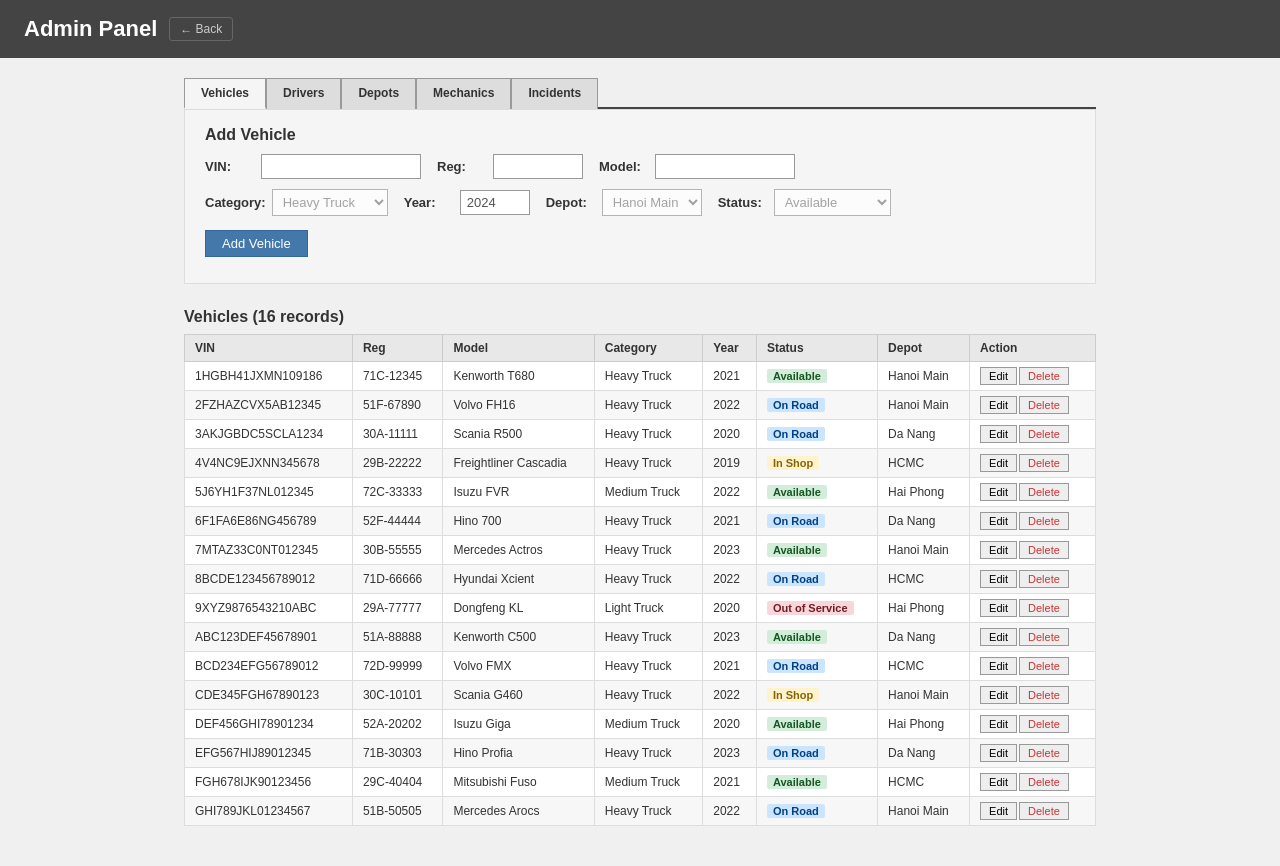
After one commit to Skibidiboi2000/COS20031-Database-Design-Project, a PHP site: page /admin.html in a window 1280 px wide. The commit adds this page. Run offline with PHP 8.4, Linux system fonts and the light colour scheme.

Commit message:
Add admin, customer, driver pages: implement tab navigation, forms, and data tables across roles
- Add admin panel with Vehicles/Drivers/Depots/Mechanics/Incidents tabs
- Add customer portal with read-only vehicle tracking and incident reports
- Add driver page with mission assignment and incident reporting
- Fix header back button alignment using flexbox
- Convert login Sign In buttons to anchor links for navigation

```diff
--- /dev/null
+++ b/frontend/admin.html
@@ -0,0 +1,265 @@
+<!DOCTYPE html>
+<html lang="en">
+<head>
+<meta charset="UTF-8">
+<meta name="viewport" content="width=device-width,initial-scale=1.0">
+<title>Admin Panel — Fleet Management</title>
+<link rel="stylesheet" href="style.css">
+</head>
+<body>
+
+<div class="header"><h1>Admin Panel</h1><a href="login.html" class="back">&larr; Back</a></div>
+
+<div class="wrap">
+
+<input type="radio" name="tab" id="tab1" class="tab-input" checked>
+<input type="radio" name="tab" id="tab2" class="tab-input">
+<input type="radio" name="tab" id="tab3" class="tab-input">
+<input type="radio" name="tab" id="tab4" class="tab-input">
+<input type="radio" name="tab" id="tab5" class="tab-input">
+
+<div class="tabs">
+  <label for="tab1">Vehicles</label>
+  <label for="tab2">Drivers</label>
+  <label for="tab3">Depots</label>
+  <label for="tab4">Mechanics</label>
+  <label for="tab5">Incidents</label>
+</div>
+
+<!-- ==================== VEHICLES ==================== -->
+<div id="content1" class="tab-content">
+  <div class="form-section">
+    <h2>Add Vehicle</h2>
+    <div class="form-row">
+      <div class="form-group"><label>VIN:</label><input type="text" style="width:160px" disabled></div>
+      <div class="form-group"><label>Reg:</label><input type="text" style="width:90px" disabled></div>
+      <div class="form-group"><label>Model:</label><input type="text" style="width:140px" disabled></div>
+    </div>
+    <div class="form-row">
+      <div class="form-group">
+        <label>Category:</label>
+        <select disabled><option>Heavy Truck</option><option>Medium Truck</option><option>Light Truck</option></select>
+      </div>
+      <div class="form-group"><label>Year:</label><input type="number" value="2024" style="width:70px" disabled></div>
+      <div class="form-group">
+        <label>Depot:</label>
+        <select disabled><option>Hanoi Main</option><option>HCMC</option><option>Da Nang</option><option>Hai Phong</option></select>
+      </div>
+      <div class="form-group">
+        <label>Status:</label>
+        <select disabled><option>Available</option><option>On Road</option><option>In Shop</option><option>Out of Service</option></select>
+      </div>
+    </div>
+    <div class="form-row">
+      <button class="form-btn primary" disabled>Add Vehicle</button>
+    </div>
+  </div>
+
+  <div class="table-section">
+    <h2>Vehicles (16 records)</h2>
+    <table>
+      <thead><tr><th>VIN</th><th>Reg</th><th>Model</th><th>Category</th><th>Year</th><th>Status</th><th>Depot</th><th>Action</th></tr></thead>
+      <tbody>
+        <tr><td>1HGBH41JXMN109186</td><td>71C-12345</td><td>Kenworth T680</td><td>Heavy Truck</td><td>2021</td><td><span class="badge avail">Available</span></td><td>Hanoi Main</td><td><button class="action-btn">Edit</button><button class="action-btn del">Delete</button></td></tr>
+        <tr><td>2FZHAZCVX5AB12345</td><td>51F-67890</td><td>Volvo FH16</td><td>Heavy Truck</td><td>2022</td><td><span class="badge road">On Road</span></td><td>Hanoi Main</td><td><button class="action-btn">Edit</button><button class="action-btn del">Delete</button></td></tr>
+        <tr><td>3AKJGBDC5SCLA1234</td><td>30A-11111</td><td>Scania R500</td><td>Heavy Truck</td><td>2020</td><td><span class="badge road">On Road</span></td><td>Da Nang</td><td><button class="action-btn">Edit</button><button class="action-btn del">Delete</button></td></tr>
+        <tr><td>4V4NC9EJXNN345678</td><td>29B-22222</td><td>Freightliner Cascadia</td><td>Heavy Truck</td><td>2019</td><td><span class="badge shop">In Shop</span></td><td>HCMC</td><td><button class="action-btn">Edit</button><button class="action-btn del">Delete</button></td></tr>
+        <tr><td>5J6YH1F37NL012345</td><td>72C-33333</td><td>Isuzu FVR</td><td>Medium Truck</td><td>2022</td><td><span class="badge avail">Available</span></td><td>Hai Phong</td><td><button class="action-btn">Edit</button><button class="action-btn del">Delete</button></td></tr>
+        <tr><td>6F1FA6E86NG456789</td><td>52F-44444</td><td>Hino 700</td><td>Heavy Truck</td><td>2021</td><td><span class="badge road">On Road</span></td><td>Da Nang</td><td><button class="action-btn">Edit</button><button class="action-btn del">Delete</button></td></tr>
+        <tr><td>7MTAZ33C0NT012345</td><td>30B-55555</td><td>Mercedes Actros</td><td>Heavy Truck</td><td>2023</td><td><span class="badge avail">Available</span></td><td>Hanoi Main</td><td><button class="action-btn">Edit</button><button class="action-btn del">Delete</button></td></tr>
+        <tr><td>8BCDE123456789012</td><td>71D-66666</td><td>Hyundai Xcient</td><td>Heavy Truck</td><td>2022</td><td><span class="badge road">On Road</span></td><td>HCMC</td><td><button class="action-btn">Edit</button><button class="action-btn del">Delete</button></td></tr>
+        <tr><td>9XYZ9876543210ABC</td><td>29A-77777</td><td>Dongfeng KL</td><td>Light Truck</td><td>2020</td><td><span class="badge oos">Out of Service</span></td><td>Hai Phong</td><td><button class="action-btn">Edit</button><button class="action-btn del">Delete</button></td></tr>
+        <tr><td>ABC123DEF45678901</td><td>51A-88888</td><td>Kenworth C500</td><td>Heavy Truck</td><td>2023</td><td><span class="badge avail">Available</span></td><td>Da Nang</td><td><button class="action-btn">Edit</button><button class="action-btn del">Delete</button></td></tr>
+        <tr><td>BCD234EFG56789012</td><td>72D-99999</td><td>Volvo FMX</td><td>Heavy Truck</td><td>2021</td><td><span class="badge road">On Road</span></td><td>HCMC</td><td><button class="action-btn">Edit</button><button class="action-btn del">Delete</button></td></tr>
+        <tr><td>CDE345FGH67890123</td><td>30C-10101</td><td>Scania G460</td><td>Heavy Truck</td><td>2022</td><td><span class="badge shop">In Shop</span></td><td>Hanoi Main</td><td><button class="action-btn">Edit</button><button class="action-btn del">Delete</button></td></tr>
+        <tr><td>DEF456GHI78901234</td><td>52A-20202</td><td>Isuzu Giga</td><td>Medium Truck</td><td>2020</td><td><span class="badge avail">Available</span></td><td>Hai Phong</td><td><button class="action-btn">Edit</button><button class="action-btn del">Delete</button></td></tr>
+        <tr><td>EFG567HIJ89012345</td><td>71B-30303</td><td>Hino Profia</td><td>Heavy Truck</td><td>2023</td><td><span class="badge road">On Road</span></td><td>Da Nang</td><td><button class="action-btn">Edit</button><button class="action-btn del">Delete</button></td></tr>
+        <tr><td>FGH678IJK90123456</td><td>29C-40404</td><td>Mitsubishi Fuso</td><td>Medium Truck</td><td>2021</td><td><span class="badge avail">Available</span></td><td>HCMC</td><td><button class="action-btn">Edit</button><button class="action-btn del">Delete</button></td></tr>
+        <tr><td>GHI789JKL01234567</td><td>51B-50505</td><td>Mercedes Arocs</td><td>Heavy Truck</td><td>2022</td><td><span class="badge road">On Road</span></td><td>Hanoi Main</td><td><button class="action-btn">Edit</button><button class="action-btn del">Delete</button></td></tr>
+      </tbody>
+    </table>
+  </div>
+</div>
+
+<!-- ==================== DRIVERS ==================== -->
+<div id="content2" class="tab-content">
+  <div class="form-section">
+    <h2>Add Driver</h2>
+    <div class="form-row">
+      <div class="form-group"><label>Name:</label><input type="text" style="width:160px" disabled></div>
+      <div class="form-group"><label>Licence:</label><select disabled><option>Class C</option><option>Class D</option><option>Class E</option></select></div>
+      <div class="form-group"><label>Contact:</label><input type="text" style="width:130px" disabled></div>
+    </div>
+    <div class="form-row">
+      <div class="form-group"><label>Depot:</label><select disabled><option>Hanoi Main</option><option>HCMC</option><option>Da Nang</option><option>Hai Phong</option></select></div>
+      <div class="form-group"><label>Status:</label><select disabled><option>Active</option><option>Suspended</option><option>On Leave</option></select></div>
+      <div class="form-group"><label>Score:</label><input type="number" value="100" min="0" max="100" style="width:60px" disabled></div>
+    </div>
+    <div class="form-row"><button class="form-btn primary" disabled>Add Driver</button></div>
+  </div>
+
+  <div class="table-section">
+    <h2>Drivers (10 records)</h2>
+    <table>
+      <thead><tr><th>ID</th><th>Name</th><th>Licence</th><th>Contact</th><th>Depot</th><th>Status</th><th>Score</th><th>Action</th></tr></thead>
+      <tbody>
+        <tr><td>D-0001</td><td>Nguyen Van An</td><td>Class E</td><td>+84 912 345 678</td><td>Hanoi Main</td><td>Active</td><td><span class="badge good">94</span></td><td><button class="action-btn">Edit</button><button class="action-btn del">Delete</button></td></tr>
+        <tr><td>D-0002</td><td>Tran Thi Binh</td><td>Class E</td><td>+84 913 456 789</td><td>HCMC</td><td>Active</td><td><span class="badge good">88</span></td><td><button class="action-btn">Edit</button><button class="action-btn del">Delete</button></td></tr>
+        <tr><td>D-0003</td><td>Le Van Cuong</td><td>Class D</td><td>+84 914 567 890</td><td>Da Nang</td><td>Active</td><td><span class="badge fair">76</span></td><td><button class="action-btn">Edit</button><button class="action-btn del">Delete</button></td></tr>
+        <tr><td>D-0004</td><td>Pham Van Dung</td><td>Class E</td><td>+84 915 678 901</td><td>Hai Phong</td><td>Suspended</td><td><span class="badge poor">45</span></td><td><button class="action-btn">Edit</button><button class="action-btn del">Delete</button></td></tr>
+        <tr><td>D-0005</td><td>Hoang Thi Em</td><td>Class C</td><td>+84 916 789 012</td><td>Hanoi Main</td><td>Active</td><td><span class="badge good">97</span></td><td><button class="action-btn">Edit</button><button class="action-btn del">Delete</button></td></tr>
+        <tr><td>D-0006</td><td>Vu Van Phong</td><td>Class E</td><td>+84 917 890 123</td><td>HCMC</td><td>Active</td><td><span class="badge fair">82</span></td><td><button class="action-btn">Edit</button><button class="action-btn del">Delete</button></td></tr>
+        <tr><td>D-0007</td><td>Dang Thi Gam</td><td>Class D</td><td>+84 918 901 234</td><td>Da Nang</td><td>On Leave</td><td><span class="badge fair">70</span></td><td><button class="action-btn">Edit</button><button class="action-btn del">Delete</button></td></tr>
+        <tr><td>D-0008</td><td>Bui Van Huy</td><td>Class E</td><td>+84 919 012 345</td><td>Hanoi Main</td><td>Active</td><td><span class="badge good">91</span></td><td><button class="action-btn">Edit</button><button class="action-btn del">Delete</button></td></tr>
+        <tr><td>D-0009</td><td>Nguyen Thi Hien</td><td>Class C</td><td>+84 920 123 456</td><td>Hai Phong</td><td>Active</td><td><span class="badge good">85</span></td><td><button class="action-btn">Edit</button><button class="action-btn del">Delete</button></td></tr>
+        <tr><td>D-0010</td><td>Tran Van Khoa</td><td>Class E</td><td>+84 921 234 567</td><td>HCMC</td><td>Active</td><td><span class="badge fair">79</span></td><td><button class="action-btn">Edit</button><button class="action-btn del">Delete</button></td></tr>
+      </tbody>
+    </table>
+  </div>
+</div>
+
+<!-- ==================== DEPOTS ==================== -->
+<div id="content3" class="tab-content">
+  <div class="form-section">
+    <h2>Add Depot</h2>
+    <div class="form-row">
+      <div class="form-group"><label>Name:</label><input type="text" style="width:160px" disabled></div>
+      <div class="form-group"><label>Location:</label><input type="text" style="width:200px" disabled></div>
+    </div>
+    <div class="form-row"><button class="form-btn primary" disabled>Add Depot</button></div>
+  </div>
+
+  <div class="table-section">
+    <h2>Depots (4 records)</h2>
+    <table>
+      <thead><tr><th>ID</th><th>Name</th><th>Location</th><th>Vehicles</th><th>Drivers</th><th>Mechanics</th><th>Action</th></tr></thead>
+      <tbody>
+        <tr><td>1</td><td>Hanoi Main</td><td>Long Bien, Hanoi</td><td>42</td><td>28</td><td>8</td><td><button class="action-btn">Edit</button><button class="action-btn del">Delete</button></td></tr>
+        <tr><td>2</td><td>HCMC</td><td>Binh Tan, Ho Chi Minh City</td><td>36</td><td>24</td><td>6</td><td><button class="action-btn">Edit</button><button class="action-btn del">Delete</button></td></tr>
+        <tr><td>3</td><td>Da Nang</td><td>Lien Chieu, Da Nang</td><td>24</td><td>16</td><td>5</td><td><button class="action-btn">Edit</button><button class="action-btn del">Delete</button></td></tr>
+        <tr><td>4</td><td>Hai Phong</td><td>Ngo Quyen, Hai Phong</td><td>18</td><td>12</td><td>6</td><td><button class="action-btn">Edit</button><button class="action-btn del">Delete</button></td></tr>
+      </tbody>
+    </table>
+  </div>
+</div>
+
+<!-- ==================== MECHANICS ==================== -->
+<div id="content4" class="tab-content">
+  <div class="form-section">
+    <h2>Add Mechanic</h2>
+    <div class="form-row">
+      <div class="form-group"><label>Name:</label><input type="text" style="width:160px" disabled></div>
+      <div class="form-group"><label>Contact:</label><input type="text" style="width:130px" disabled></div>
+      <div class="form-group"><label>Depot:</label><select disabled><option>Hanoi Main</option><option>HCMC</option><option>Da Nang</option><option>Hai Phong</option></select></div>
+    </div>
+    <div class="form-row">
+      <div class="form-group"><label>Specialization:</label><input type="text" style="width:140px" disabled></div>
+      <div class="form-group"><label>Hire Date:</label><input type="date" disabled></div>
+    </div>
+    <div class="form-row"><button class="form-btn primary" disabled>Add Mechanic</button></div>
+  </div>
+
+  <div class="table-section">
+    <h2>Mechanics (6 records)</h2>
+    <table>
+      <thead><tr><th>ID</th><th>Name</th><th>Contact</th><th>Depot</th><th>Specialization</th><th>Hire Date</th><th>Action</th></tr></thead>
+      <tbody>
+        <tr><td>M-0001</td><td>Tran Minh Tu</td><td>+84 931 000 111</td><td>Hanoi Main</td><td>Engine</td><td>2020-03-15</td><td><button class="action-btn">Edit</button><button class="action-btn del">Delete</button></td></tr>
+        <tr><td>M-0002</td><td>Nguyen Duc Thang</td><td>+84 932 000 222</td><td>Hanoi Main</td><td>Transmission</td><td>2019-06-20</td><td><button class="action-btn">Edit</button><button class="action-btn del">Delete</button></td></tr>
+        <tr><td>M-0003</td><td>Pham Hong Son</td><td>+84 933 000 333</td><td>HCMC</td><td>Electrical</td><td>2021-01-10</td><td><button class="action-btn">Edit</button><button class="action-btn del">Delete</button></td></tr>
+        <tr><td>M-0004</td><td>Vo Thanh Nam</td><td>+84 934 000 444</td><td>HCMC</td><td>Brake System</td><td>2020-08-05</td><td><button class="action-btn">Edit</button><button class="action-btn del">Delete</button></td></tr>
+        <tr><td>M-0005</td><td>Hoang Duc Long</td><td>+84 935 000 555</td><td>Da Nang</td><td>Engine</td><td>2022-02-14</td><td><button class="action-btn">Edit</button><button class="action-btn del">Delete</button></td></tr>
+        <tr><td>M-0006</td><td>Le Quoc Bao</td><td>+84 936 000 666</td><td>Hai Phong</td><td>Hydraulics</td><td>2021-05-22</td><td><button class="action-btn">Edit</button><button class="action-btn del">Delete</button></td></tr>
+      </tbody>
+    </table>
+  </div>
+</div>
+
+<!-- ==================== INCIDENTS ==================== -->
+<div id="content5" class="tab-content">
+  <div class="form-section">
+    <h2>Report Incident</h2>
+    <div class="form-row">
+      <div class="form-group"><label>Date:</label><input type="date" disabled></div>
+      <div class="form-group">
+        <label>Type:</label>
+        <select disabled><option>Collision</option><option>Breakdown</option><option>Fire</option><option>Theft</option><option>Injury</option><option>Load Spill</option><option>Mechanical Failure</option></select>
+      </div>
+      <div class="form-group">
+        <label>Severity:</label>
+        <select disabled><option>Minor</option><option>Major</option><option>Critical</option></select>
+      </div>
+    </div>
+    <div class="form-row">
+      <div class="form-group">
+        <label>Vehicle:</label>
+        <select disabled>
+          <option>1HGBH41JXMN109186 — Kenworth T680</option>
+          <option>2FZHAZCVX5AB12345 — Volvo FH16</option>
+          <option>3AKJGBDC5SCLA1234 — Scania R500</option>
+          <option>4V4NC9EJXNN345678 — Freightliner Cascadia</option>
+          <option>5J6YH1F37NL012345 — Isuzu FVR</option>
+          <option>6F1FA6E86NG456789 — Hino 700</option>
+          <option>7MTAZ33C0NT012345 — Mercedes Actros</option>
+          <option>8BCDE123456789012 — Hyundai Xcient</option>
+          <option>9XYZ9876543210ABC — Dongfeng KL</option>
+          <option>ABC123DEF45678901 — Kenworth C500</option>
+          <option>BCD234EFG56789012 — Volvo FMX</option>
+          <option>CDE345FGH67890123 — Scania G460</option>
+          <option>DEF456GHI78901234 — Isuzu Giga</option>
+          <option>EFG567HIJ89012345 — Hino Profia</option>
+          <option>FGH678IJK90123456 — Mitsubishi Fuso</option>
+          <option>GHI789JKL01234567 — Mercedes Arocs</option>
+        </select>
+      </div>
+      <div class="form-group">
+        <label>Driver:</label>
+        <select disabled>
+          <option>Nguyen Van An (D-0001)</option>
+          <option>Tran Thi Binh (D-0002)</option>
+          <option>Le Van Cuong (D-0003)</option>
+          <option>Pham Van Dung (D-0004)</option>
+          <option>Hoang Thi Em (D-0005)</option>
+          <option>Vu Van Phong (D-0006)</option>
+          <option>Dang Thi Gam (D-0007)</option>
+          <option>Bui Van Huy (D-0008)</option>
+          <option>Nguyen Thi Hien (D-0009)</option>
+          <option>Tran Van Khoa (D-0010)</option>
+        </select>
+      </div>
+      <div class="form-group">
+        <label>Depot:</label>
+        <select disabled><option>Hanoi Main</option><option>HCMC</option><option>Da Nang</option><option>Hai Phong</option></select>
+      </div>
+    </div>
+    <div class="form-row">
+      <div class="form-group"><label>Description:</label><input type="text" style="width:350px" disabled></div>
+    </div>
+    <div class="form-row">
+      <div class="form-group"><label>Damage Cost:</label><input type="number" value="0" min="0" style="width:100px" disabled> <span style="font-size:12px;color:#666">VND</span></div>
+      <div class="form-group">
+        <label>Status:</label>
+        <select disabled><option>Open</option><option>Under Investigation</option><option>Closed</option></select>
+      </div>
+    </div>
+    <div class="form-row"><button class="form-btn primary" disabled>Report Incident</button></div>
+  </div>
+
+  <div class="table-section">
+    <h2>Incident Reports (5 records)</h2>
+    <table>
+      <thead><tr><th>ID</th><th>Date</th><th>Type</th><th>Vehicle</th><th>Driver</th><th>Depot</th><th>Severity</th><th>Status</th><th>Cost (VND)</th><th>Action</th></tr></thead>
+      <tbody>
+        <tr><td>1</td><td>2026-07-15</td><td>Collision</td><td>2FZHAZCVX5AB12345</td><td>Nguyen Van An</td><td>Hanoi Main</td><td>Major</td><td>Under Investigation</td><td style="text-align:right">15,000,000</td><td><button class="action-btn">Edit</button><button class="action-btn del">Delete</button></td></tr>
+        <tr><td>2</td><td>2026-07-18</td><td>Breakdown</td><td>CDE345FGH67890123</td><td>Bui Van Huy</td><td>Hanoi Main</td><td>Minor</td><td>Closed</td><td style="text-align:right">3,500,000</td><td><button class="action-btn">Edit</button><button class="action-btn del">Delete</button></td></tr>
+        <tr><td>3</td><td>2026-07-20</td><td>Mechanical Failure</td><td>4V4NC9EJXNN345678</td><td>Le Van Cuong</td><td>HCMC</td><td>Major</td><td>Open</td><td style="text-align:right">28,000,000</td><td><button class="action-btn">Edit</button><button class="action-btn del">Delete</button></td></tr>
+        <tr><td>4</td><td>2026-07-21</td><td>Theft</td><td>9XYZ9876543210ABC</td><td>Pham Van Dung</td><td>Hai Phong</td><td>Critical</td><td>Under Investigation</td><td style="text-align:right">45,000,000</td><td><button class="action-btn">Edit</button><button class="action-btn del">Delete</button></td></tr>
+        <tr><td>5</td><td>2026-07-22</td><td>Load Spill</td><td>8BCDE123456789012</td><td>Tran Van Khoa</td><td>HCMC</td><td>Minor</td><td>Open</td><td style="text-align:right">5,000,000</td><td><button class="action-btn">Edit</button><button class="action-btn del">Delete</button></td></tr>
+      </tbody>
+    </table>
+  </div>
+</div>
+
+</div>
+</body>
+</html>
--- a/frontend/login.html
+++ b/frontend/login.html
@@ -30,7 +30,7 @@
   <h2>Customer Login</h2>
   <div class="form-group"><label>Email</label><input type="text" placeholder="customer@email.com" ></div>
   <div class="form-group"><label>Password</label><input type="password" placeholder="&#9679;&#9679;&#9679;&#9679;&#9679;&#9679;" ></div>
-  <button class="form-btn" >Sign In</button>
+  <a href="customer.html" class="form-btn" style="display:block;text-align:center;text-decoration:none">Sign In</a>
   <div class="hint">
     Track shipments<br>
     View delivery history<br>
@@ -43,7 +43,7 @@
   <h2>Driver Login</h2>
   <div class="form-group"><label>Driver ID</label><input type="text" placeholder="D-0001" ></div>
   <div class="form-group"><label>Password</label><input type="password" placeholder="&#9679;&#9679;&#9679;&#9679;&#9679;&#9679;" ></div>
-  <button class="form-btn" >Sign In</button>
+  <a href="driver.html" class="form-btn" style="display:block;text-align:center;text-decoration:none">Sign In</a>
   <div class="hint">
     View assigned vehicle<br>
     Report incidents<br>
@@ -56,7 +56,7 @@
   <h2>Admin Login</h2>
   <div class="form-group"><label>Username</label><input type="text" placeholder="admin" ></div>
   <div class="form-group"><label>Password</label><input type="password" placeholder="&#9679;&#9679;&#9679;&#9679;&#9679;&#9679;" ></div>
-  <button class="form-btn" >Sign In</button>
+  <a href="admin.html" class="form-btn" style="display:block;text-align:center;text-decoration:none">Sign In</a>
   <div class="hint">
     Manage fleet operations<br>
     View analytics &amp; reports<br>
--- a/frontend/style.css
+++ b/frontend/style.css
@@ -1,6 +1,6 @@
 *{box-sizing:border-box;margin:0;padding:0}
 body{font-family:Arial,Helvetica,sans-serif;font-size:13px;background:#f0f0f0;color:#333}
-.header{background:#444;color:#fff;padding:16px 24px}
+.header{background:#444;color:#fff;padding:16px 24px;display:flex;align-items:center;gap:12px}
 .header h1{font-size:22px}
 .wrap{max-width:960px;margin:0 auto;padding:20px 24px}
 
@@ -70,7 +70,7 @@ tbody tr:hover{background:#ffffcc}
 
 /* Login page */
 .login-body{min-height:100vh;display:flex;flex-direction:column}
-.header .back{float:right;color:#ccc;text-decoration:none;font-size:12px;padding:4px 10px;border:1px solid #666;border-radius:3px}
+.header .back{color:#ccc;text-decoration:none;font-size:12px;padding:4px 10px;border:1px solid #666;border-radius:3px}
 .header .back:hover{color:#fff;border-color:#999}
 .login-wrap{max-width:400px;margin:auto;padding:20px 24px;width:100%}
 .role-tabs{display:flex;gap:0;border-bottom:2px solid #4477aa;margin-bottom:20px}
```
Also changed, not shown: frontend/customer.html (added, +70 -0 lines), frontend/driver.html (added, +154 -0 lines).
